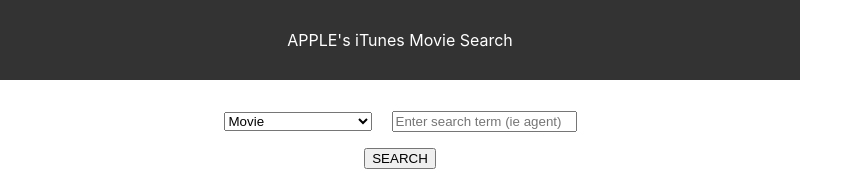
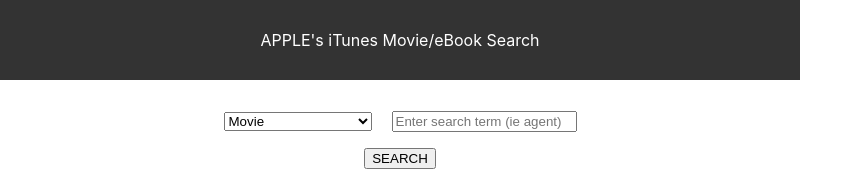
Before and after one commit to khalim/northwestern, a React (Create React App) app: page / in a window 1280 px wide. Shown: the top 171 px of the page, without its empty margins (0-863 px from the left). Built offline with nearby package versions, Linux system fonts and the light colour scheme; no server answers.

Commit message:
adjusted title

```diff
--- a/src/App.js
+++ b/src/App.js
@@ -45,7 +45,7 @@
     return (
       <div className="App">
         <header className="nwm-header">
-          APPLE's iTunes Movie Search
+          APPLE's iTunes Movie/eBook Search
         </header>
 
         <form onSubmit={this.handleSubmit}>
@@ -69,6 +69,7 @@
 
         <SearchResults mediaType={this.state.mediaType} searchTerm={this.state.searchTerm} />
 
+
       </div>
     );
   }
```
